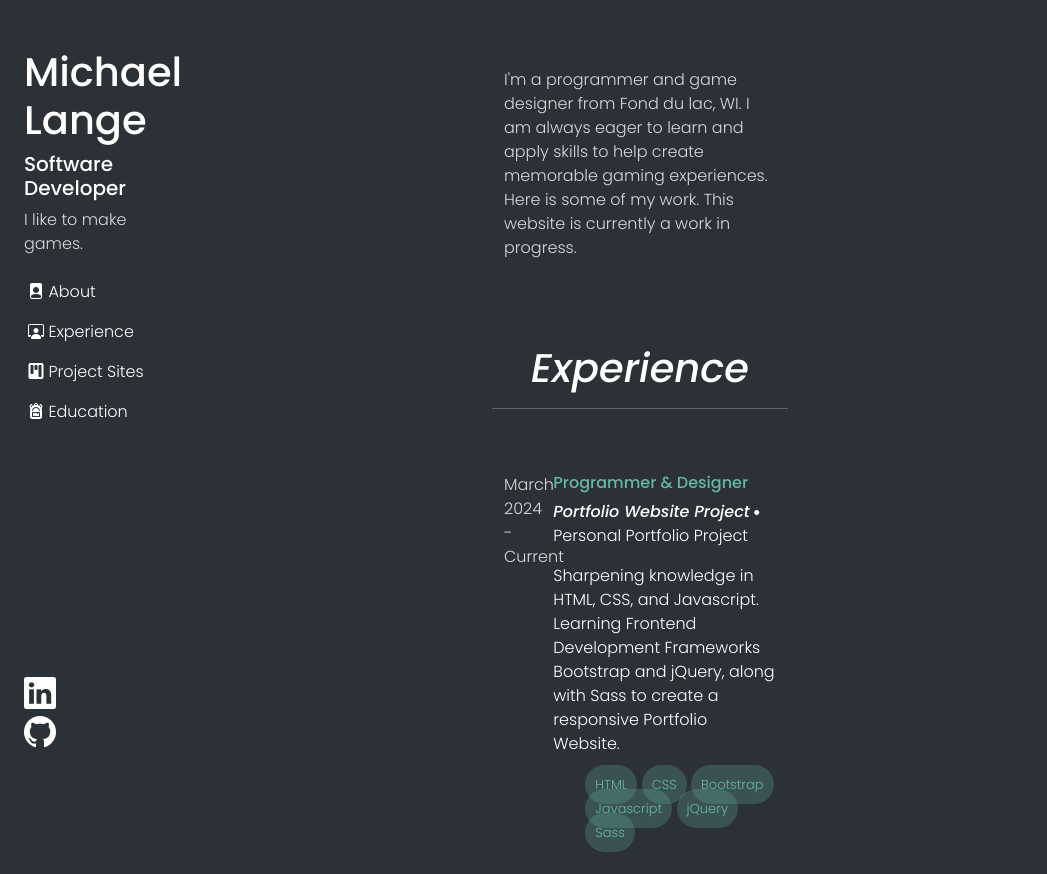
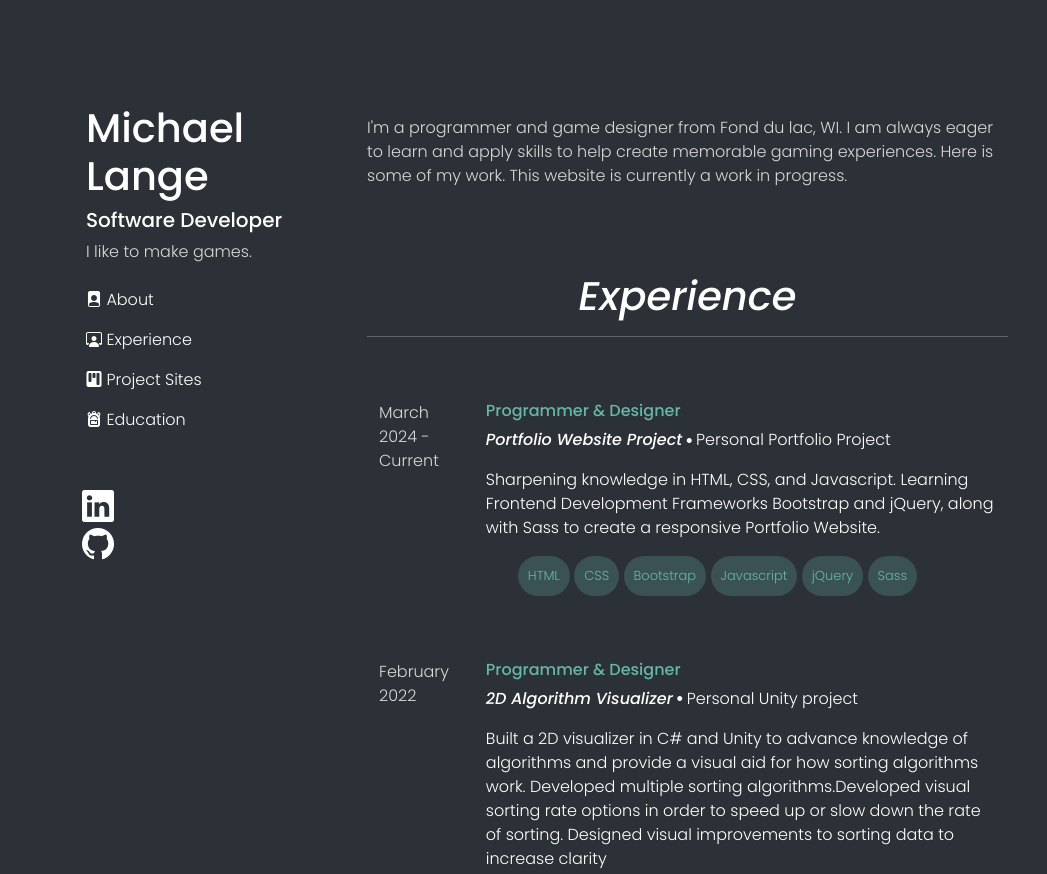
Before and after one commit to Michael-lange/Portfolio, a plain HTML site: page index.html in a window 1280 px wide. Shown: the top 874 px of the page, without its empty margins (0-1047 px from the left). Drawn offline with nearby package versions, Linux system fonts and the light colour scheme.

Commit message:
Updated grid from justified center. Removed fixed position to prevent over lap on smaller screens. Updated Projects max-width. Changed display to inline-flex in css skills class.

```diff
--- a/index.html
+++ b/index.html
@@ -18,21 +18,23 @@
     <title>Michael's Portfolio</title>
   </head>
   <body class="bkg poppins-light">
-    <div class="container-fluid">
+    <div class="container">
 
-        <div class="row mt-5 justify-content-center">
+        <div class="row mt-5">
             <!--left col-->
-            <div class="col-2 fixed-top mt-5 " >
-                <div class="row mx-auto">
-                    <h1 class="">Michael Lange</h1>
+            <div class="col-md-3 mt-5">
+                <div class="sticky-md-top mt-2">
+                    <div class="row">
+                        <h1 class="ms-1">Michael Lange</h1>
                     </div>
-                <div class="row mx-auto">
-                    <h5>Software Developer</h5>
+                    <div class="row">
+                        <h5 class="ms-1">Software Developer</h5>
                     </div>
-                <div class="row mx-auto">
-                    <p class="lightgray">I like to make games.</p>
+                    <div class="row">
+                        <p class="lightgray ms-1">I like to make games.</p>
                     </div>
-                <ul class="nav flex-column">
+                    <div class="row">
+                        <ul class="nav flex-column ">
                             <li class="nav-item">
                               <a class="nav-link active" aria-current="page" href="#about"><i class="bi bi-file-person-fill"></i> About</a>
                             </li>
@@ -47,6 +49,8 @@
                             </li>
 
                           </ul>
+                    </div>
+
                     <!--
                     <div class="row mx-auto">
                         <p><a href="#about">About</a></p>
@@ -62,18 +66,20 @@
                     </div>
                     -->
 
-                <div class="fixed-bottom mb-5 ms-4">
+
+                    <div class="mt-5">
                         <div><a href="https://www.linkedin.com/in/michael-j-lange/"><i class="bi bi-linkedin h2"></i></a></div>
                         <div><a href="https://github.com/Michael-lange"><i class="bi bi-github h2"></i></a></div>
-
                     </div>
 
 
                 </div>
+
+            </div>
             <!--right col-->
-            <div class="col-3">
+            <div class="col-md-7 mt-5">
                 <section id="about">
-                    <div class="row mx-auto">
+                    <div class="row">
                         <p class="lightgray">I'm a programmer and game designer from Fond du lac, WI. I am always eager to learn and apply skills to help create memorable gaming experiences. Here is some of my work. This website is currently a work in progress.</p>
                     </div>
                 </section>
@@ -215,7 +221,7 @@
                     <hr>
 
                     <div class="pt-5">
-                        <div class="card mb-3 accent-color-background" style="max-width: 620px">
+                        <div class="card mb-3 accent-color-background" style="max-width: 760px">
                             <div class="row g-0">
                                 <div class="col-md-4">
                                     <img src="https://img.itch.zone/aW1hZ2UvNjM1NDg2LzM0NjIxMzEucG5n/347x500/vE7d38.png" class="img-fluid rounded-start" alt="...">
@@ -232,7 +238,7 @@
 
 
                         </div>
-                        <div class="card mb-3 accent-color-background" style="max-width: 620px">
+                        <div class="card mb-3 accent-color-background" style="max-width: 760px">
                             <div class="row g-0">
                                 <div class="col-md-4">
                                     <img src="https://img.itch.zone/aW1nLzU0MjMwMDkucG5n/347x500/dFGflA.png" class="img-fluid rounded-start" alt="...">
@@ -250,7 +256,7 @@
 
                         </div>
 
-                        <div class="card mb-3 accent-color-background" style="max-width: 620px">
+                        <div class="card mb-3 accent-color-background" style="max-width: 760px">
                             <div class="row g-0">
                                 <div class="col-md-4">
                                     <img src="images\2DAlgorith.png" class="img-fluid rounded-start" alt="...">
@@ -288,7 +294,11 @@
                 </section>
 
             </div>
+
+
+
         </div>
+
 
     </div>
 
--- a/styles/PortfolioStyle.css
+++ b/styles/PortfolioStyle.css
@@ -19,10 +19,11 @@ html{
     background-color: rgba(102, 183, 167, 0.25);
     border-radius: 25px;
     padding: 10px;
-    display:inline;
+    display:inline-flex;
     font-family: "Poppins", sans-serif;
     font-size: small;
     color: #66b7a7;
+
 }
 
 section{
```
Lines whose indentation alone changed are shown as unchanged.
